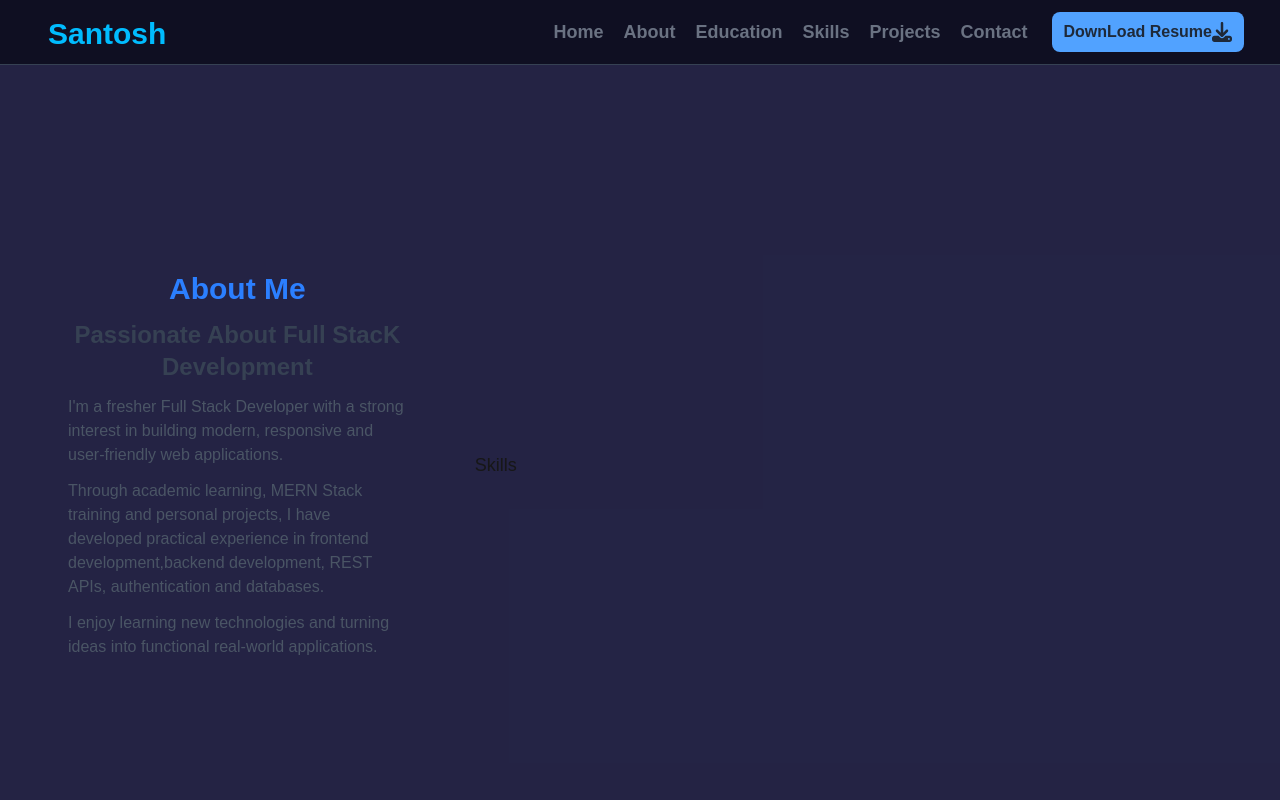
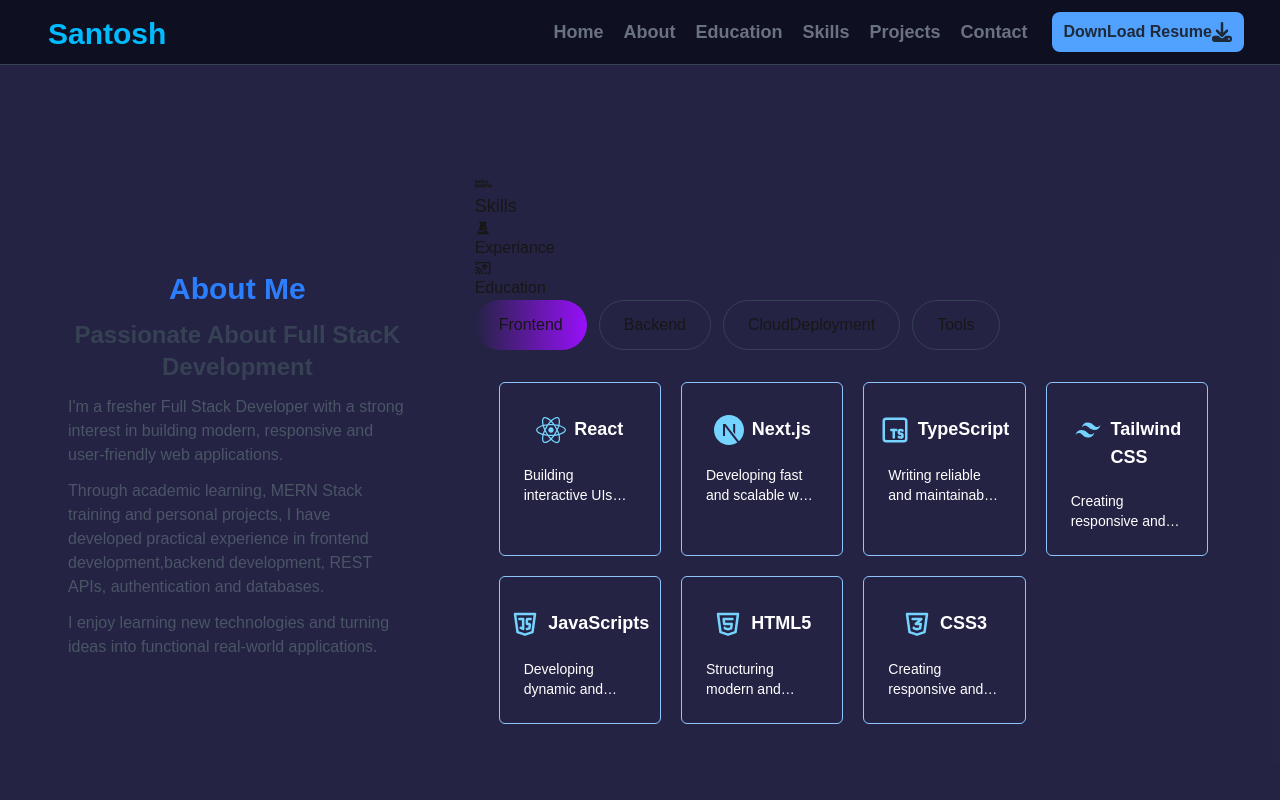
Before and after one commit to SantoshBhandari7/Portfolio, a Next.js app: page /about in a window 1280 px wide. Shown: the top 800 px of the page. Built offline with nearby package versions, Linux system fonts and the light colour scheme.

Commit message:
about section

```diff
--- a/components/about/page.tsx
+++ b/components/about/page.tsx
@@ -3,7 +3,7 @@ import React, { useState } from "react";
 import Button from "../common/ui/button";
 import AboutCard from "../common/cards/about.card";
 import { FaReact } from "react-icons/fa6";
-import { SiNextdotjs } from "react-icons/si";
+import { SiNextdotjs, SiSkillshare } from "react-icons/si";
 import {
   TbBrandCss3,
   TbBrandHtml5,
@@ -12,6 +12,10 @@ import {
 } from "react-icons/tb";
 import { BiLogoTailwindCss } from "react-icons/bi";
 import SkillTabs from "../skills/skilltabs";
+import { MdCastForEducation } from "react-icons/md";
+import { AiFillExperiment } from "react-icons/ai";
+import Experiance from "../experiance/page";
+import Education from "../education/page";
 
 const AboutSection = () => {
   const [about, setAbout] = useState("skills");
@@ -26,7 +30,7 @@ const AboutSection = () => {
               : "rounded-full border-gray-700"
           }
         >
-          Skills
+          <SiSkillshare /> Skills
         </div>
         <div
           onClick={() => setAbout("experience")}
@@ -35,7 +39,26 @@ const AboutSection = () => {
               ? "rounded-full from-blue-500 to-purple-500 text-lg"
               : "rounded-full border-gray-600"
           }
-        ></div>
+        >
+          <AiFillExperiment /> Experiance
+        </div>
+
+        <div
+          onClick={() => setAbout("education")}
+          className={
+            about === "education"
+              ? "rounded-full from-blue-500 to-purple-500 text-lg"
+              : "rounded-full border-gray-600"
+          }
+        >
+          <MdCastForEducation /> Education
+        </div>
+
+        <div>
+          {about === "skills" && <SkillTabs />}
+          {about === "experiance" && <Experiance />}
+          {about === "education" && <Education />}
+        </div>
       </section>
     </main>
   );
```
